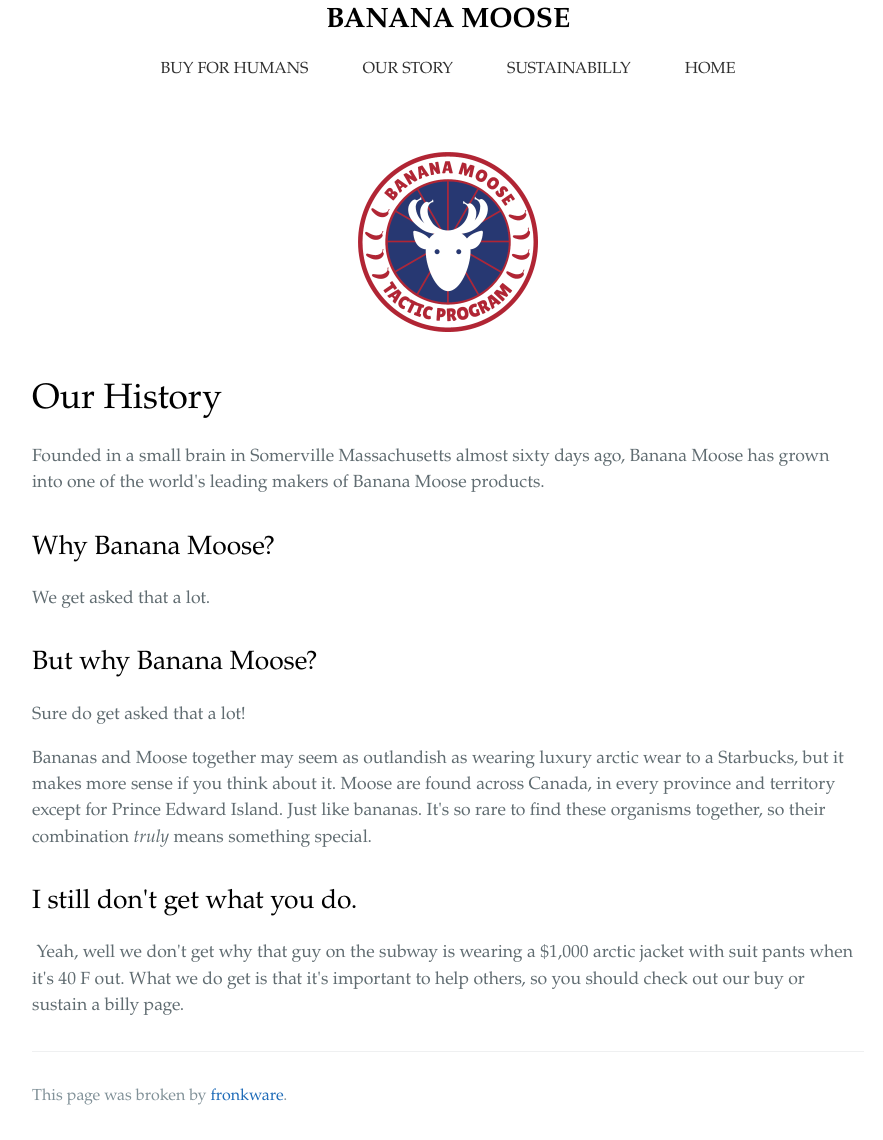
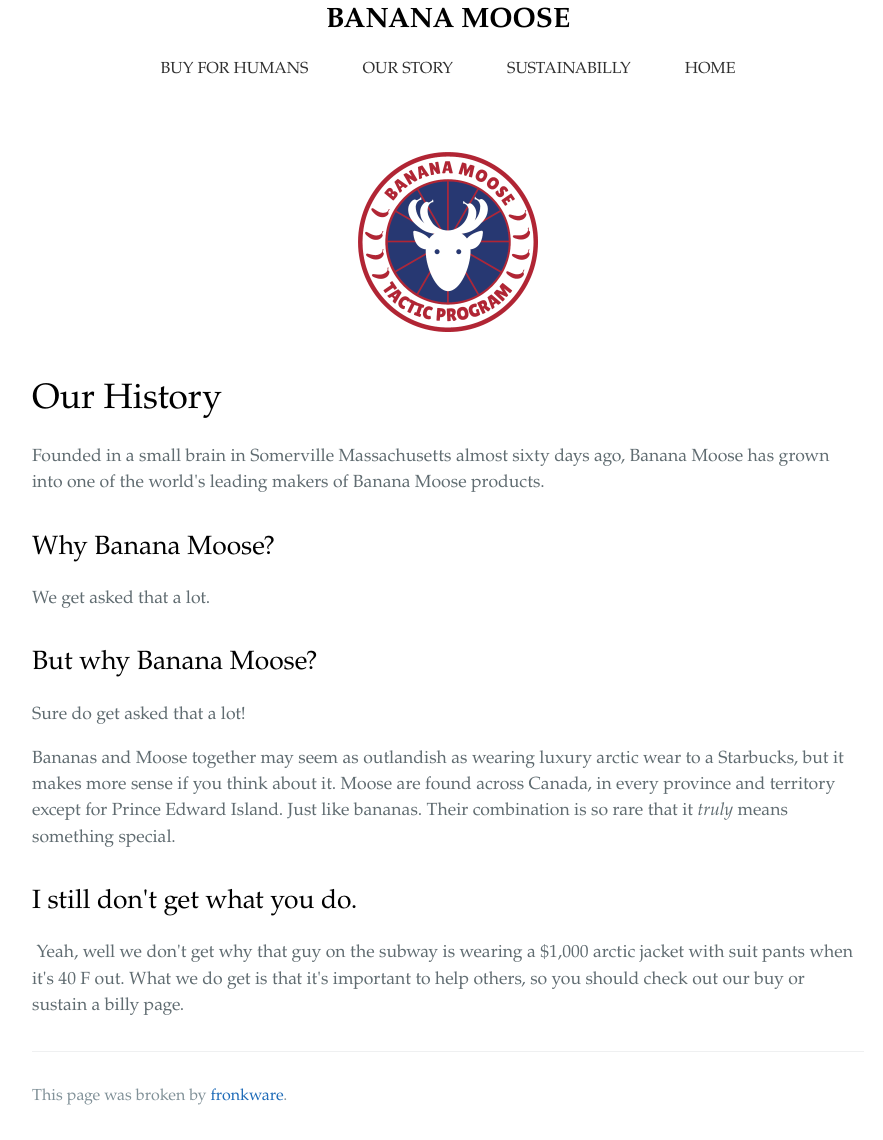
Before and after one commit to fronkware/bananamoose, a Jekyll site: the page built from ourstory.html, in a window 1280 px wide. Shown: the whole page, without its empty margins (192-1075 px from the left). Built offline with Jekyll 4.4.1, drawn with Linux system fonts in a browser that asks for light colours.

Commit message:
who said i said

```diff
--- a/ourstory.html
+++ b/ourstory.html
@@ -12,7 +12,7 @@ layout: default
 <p>We get asked that a lot.</p>
 <h2>But why Banana Moose?</h2>
 <p>Sure do get asked that a lot!&nbsp;</p>
-<p>Bananas and Moose together may seem as outlandish as wearing luxury arctic wear to a Starbucks, but it makes more sense if you think about it. Moose are found across Canada, in every province and territory except for Prince Edward Island. Just like bananas. It's so rare to find these organisms together, so their combination <em>truly</em> means something special.&nbsp;&nbsp;</p>
+<p>Bananas and Moose together may seem as outlandish as wearing luxury arctic wear to a Starbucks, but it makes more sense if you think about it. Moose are found across Canada, in every province and territory except for Prince Edward Island. Just like bananas. Their combination is so rare that it <em>truly</em> means something special.&nbsp;&nbsp;</p>
 <h2>I still don't get what you do.</h2>
 <p>&nbsp;Yeah, well we don't get why that guy on the subway is wearing a $1,000 arctic jacket with suit pants when it's 40 F out. What we do get is that it's important to help others, so you should check out our buy or sustain a billy page.&nbsp;</p>
 </body>
```
